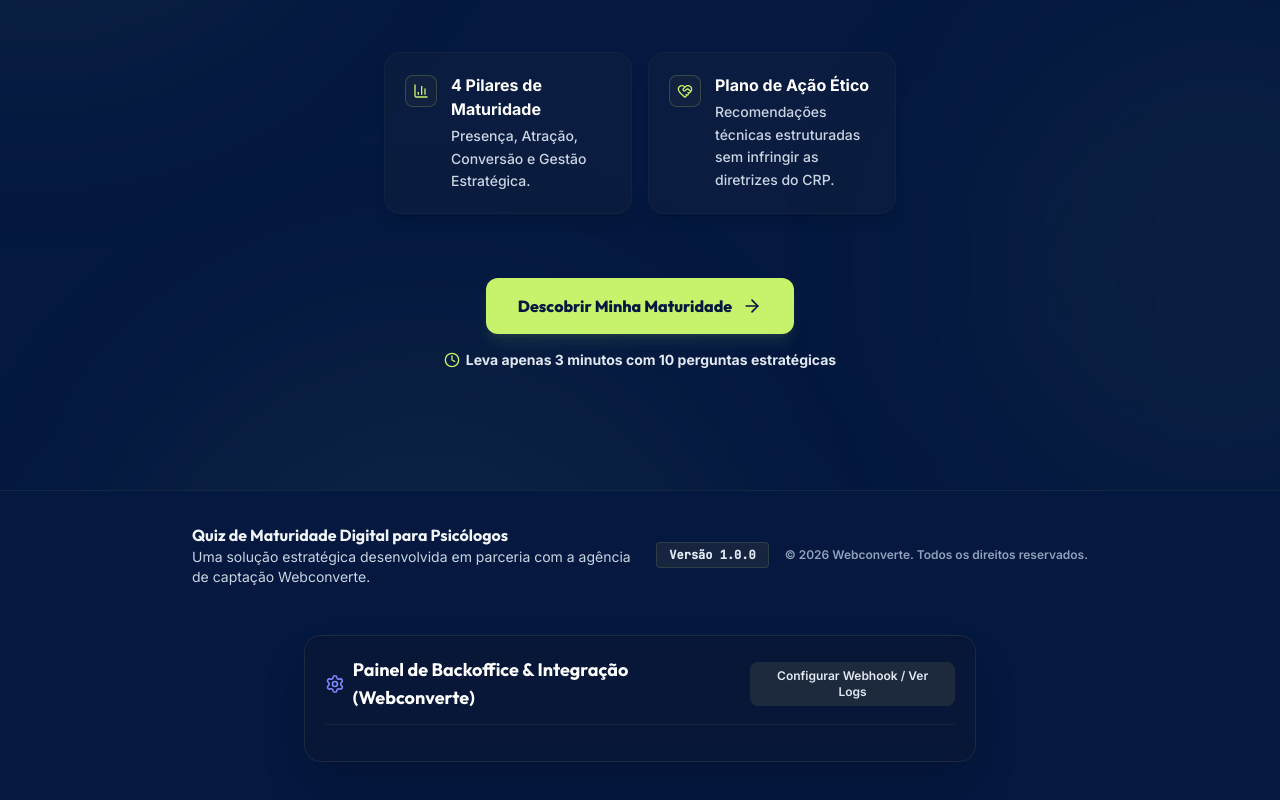
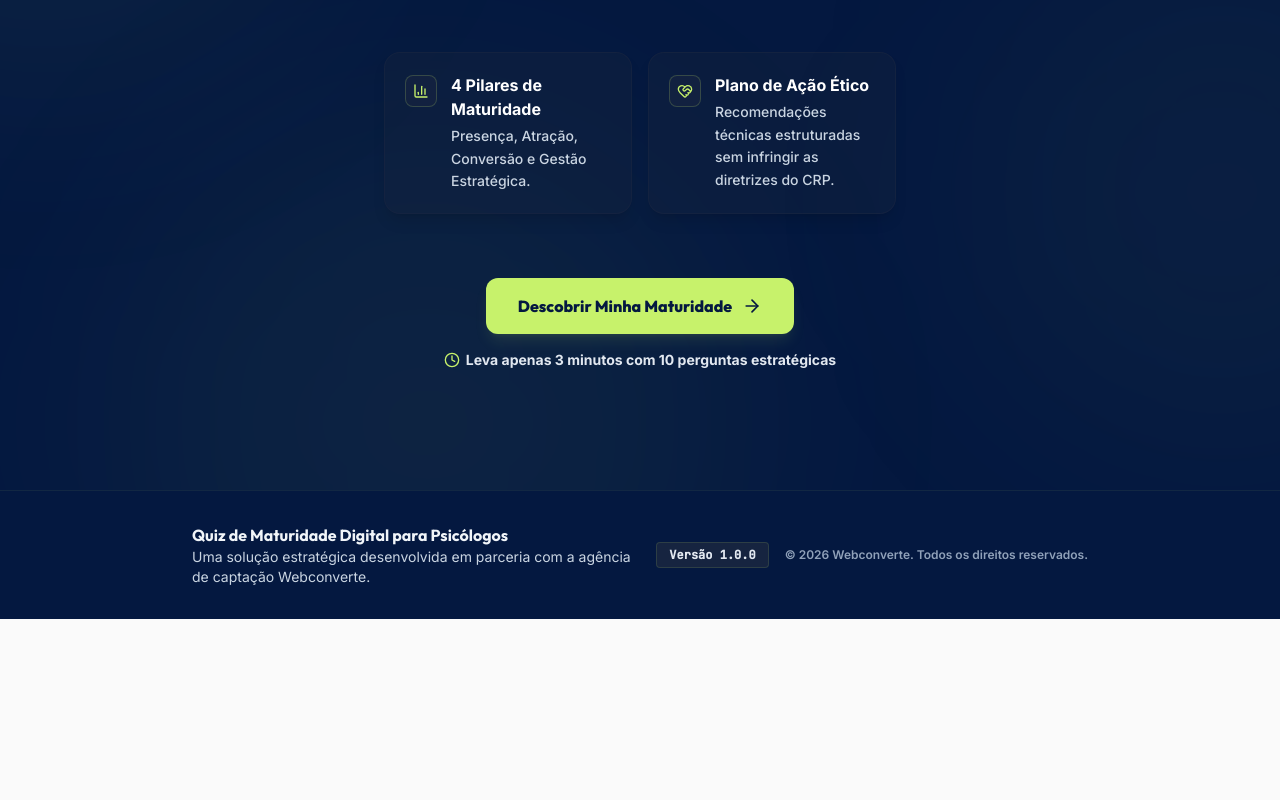
Before and after one commit to webconverte/maturidadedigital-psicologia, a React (Vite) app: page / in a window 1280 px wide. Shown: the part 422-1222 px from the top of the page. After the commit the page ends 1041 px from the top, so only its background shows below. Built offline with nearby package versions, Linux system fonts and the light colour scheme.

Commit message:
refactor: remove developer settings from footer
Clean up the production interface by removing the developer settings component from the footer.

```diff
--- a/src/App.tsx
+++ b/src/App.tsx
@@ -12,7 +12,6 @@ import {
 } from './types';
 import { RadarChart } from './components/RadarChart';
 import { getFeedbackForQuestion } from './data/feedback';
-import { DeveloperSettings } from './components/DeveloperSettings';
 import {
   ArrowRight,
   Lock,
@@ -808,7 +807,7 @@ export default function App() {
 
       </main>
 
-      {/* FOOTER & BACKOFFICE CONTAINER */}
+      {/* FOOTER CONTAINER */}
       <footer className="bg-web-dark border-t border-web-green/10 py-8 px-4 mt-12 text-center text-sm text-slate-300 space-y-4 relative z-10">
         <div className="max-w-4xl mx-auto flex flex-col md:flex-row items-center justify-between gap-4">
           <div className="text-left space-y-1.5">
@@ -820,11 +819,6 @@ export default function App() {
             <span className="text-xs text-slate-400 font-semibold">© {new Date().getFullYear()} Webconverte. Todos os direitos reservados.</span>
           </div>
         </div>
-
-        {/* Persistable backoffice settings so they can test/monitor with ease */}
-        <div className="max-w-4xl mx-auto text-left pt-2">
-          <DeveloperSettings />
-        </div>
       </footer>
 
     </div>
```
